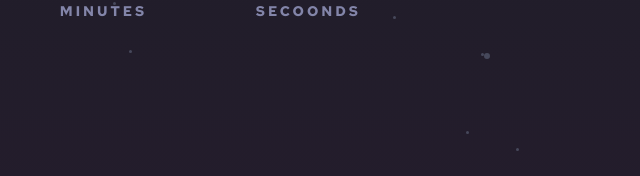
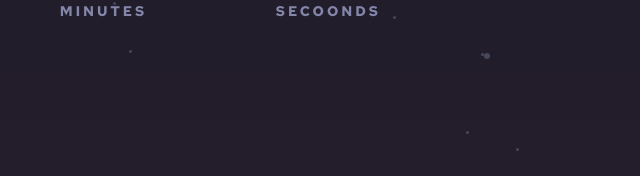
Before and after one commit to aniabaishvili/launch-countdown-timer, a plain HTML site: page index.html in a window 1280 px wide. Shown: the part 362-538 px from the top of the page, 639-1279 px from the left. Drawn offline with Linux system fonts and the light colour scheme.

Commit message:
Update style.css

```diff
--- a/style.css
+++ b/style.css
@@ -57,7 +57,7 @@ p{
 }
 
 .seconds{
-   transform: translateX(10px);
+   transform: translateX(30px);
 }
 
 .hours{
```
